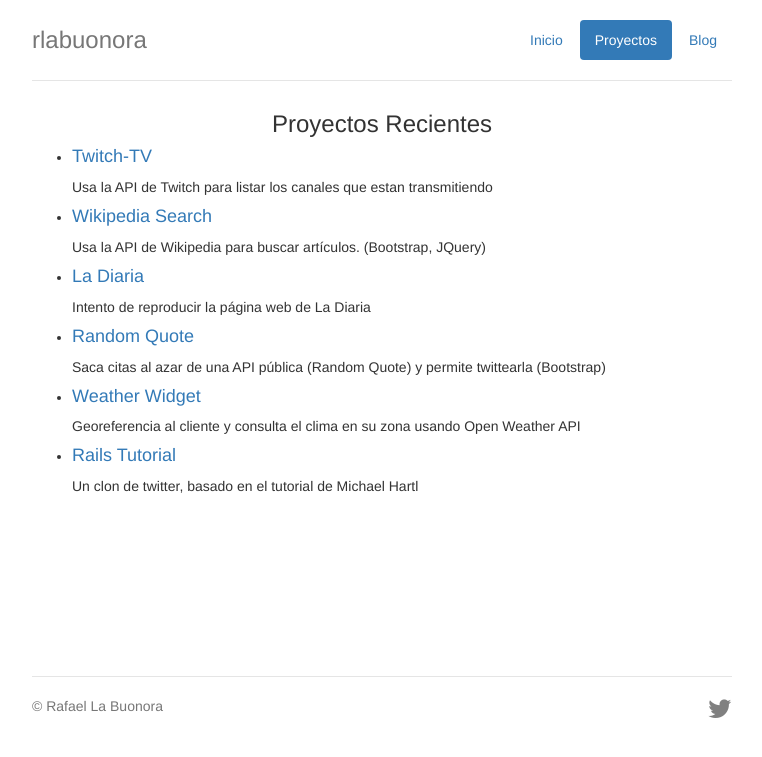
After one commit to rlabuonora/portfolio, a Node server app: page /proyectos in a window 1280 px wide. The commit adds this page. Shown: the top 757 px of the page, without its empty margins (258-1020 px from the left). Run offline with Node 20, Linux system fonts and the light colour scheme; some libraries are stand-ins or nearby versions.

Commit message:
Recupera pagina proyectos

```diff
--- a/views/pages/foro-ciudades.html
+++ b/views/pages/foro-ciudades.html
@@ -21,7 +21,7 @@
             <figcaption class="figure-caption">Panel Ciudades Inteligentes</figcaption>
           </figure>
          <p>Me tocó exponer en un panel sobre tendencias y aplicaciones en ciudades inteligentes moderado por Gonzalo Sobral,
-        del que participaron Leonardo Loureiro, Ariel Scaliter y Juan Pablo Pignataro. Acá hay <a href="http://ladiaria.com.uy/articulo/2016/9/farmakon">un artículo de La Diaria con la cobertura del evento. </p>
+        del que participaron Leonardo Loureiro, Ariel Scaliter y Juan Pablo Pignataro. Acá hay <a target="_blank" href="http://ladiaria.com.uy/articulo/2016/9/farmakon">un artículo de La Diaria con la cobertura del evento. </p>
 
 
         <% include ../partials/footer %>
--- /dev/null
+++ b/views/pages/proyectos.html
@@ -0,0 +1,40 @@
+<!DOCTYPE html>
+  <html lang="en">
+    <% include ../partials/head %>
+    <body>
+      <div class="container">
+        <% include ../partials/header %>
+
+        <h3 class="text-center">Proyectos Recientes</h3>
+        <ul>
+          <li>
+            <h4><a href="/twitch-tv" target="_blank">Twitch-TV</a></h4>
+            <p>Usa la API de Twitch para listar los canales que estan transmitiendo</p>
+          </li>
+          <li>
+            <h4><a href="/wikipedia-search" target="_blank">Wikipedia Search</a></h4>
+            <p>Usa la API de Wikipedia para buscar artículos. (Bootstrap, JQuery)</p>
+          </li>
+          <li>
+            <h4><a href="/la-diaria" target="_blank">La Diaria</a></h4>
+            <p>Intento de reproducir la página web de La Diaria</p>
+          </li>
+          <li>
+             <h4><a href="/random-quote" target="_blank">Random Quote</a></h4>
+            <p>Saca citas al azar de una API pública (Random Quote) y permite twittearla (Bootstrap) </p>
+          </li>
+          <li>
+             <h4><a href="https://weather-widget-v1.herokuapp.com/" target="_blank">Weather Widget</a></h4>
+            <p>Georeferencia al cliente y consulta el clima en su zona usando Open Weather API </p>
+          </li>
+          <li>
+             <h4><a href="https://morning-ridge-1269.herokuapp.com/" target="_blank">Rails Tutorial</a></h4>
+            <p>Un clon de twitter, basado en el tutorial de Michael Hartl </p>
+          </li>
+        </ul>
+        <% include ../partials/footer %>
+      </div>
+    </body>
+
+
+  </html>
```
